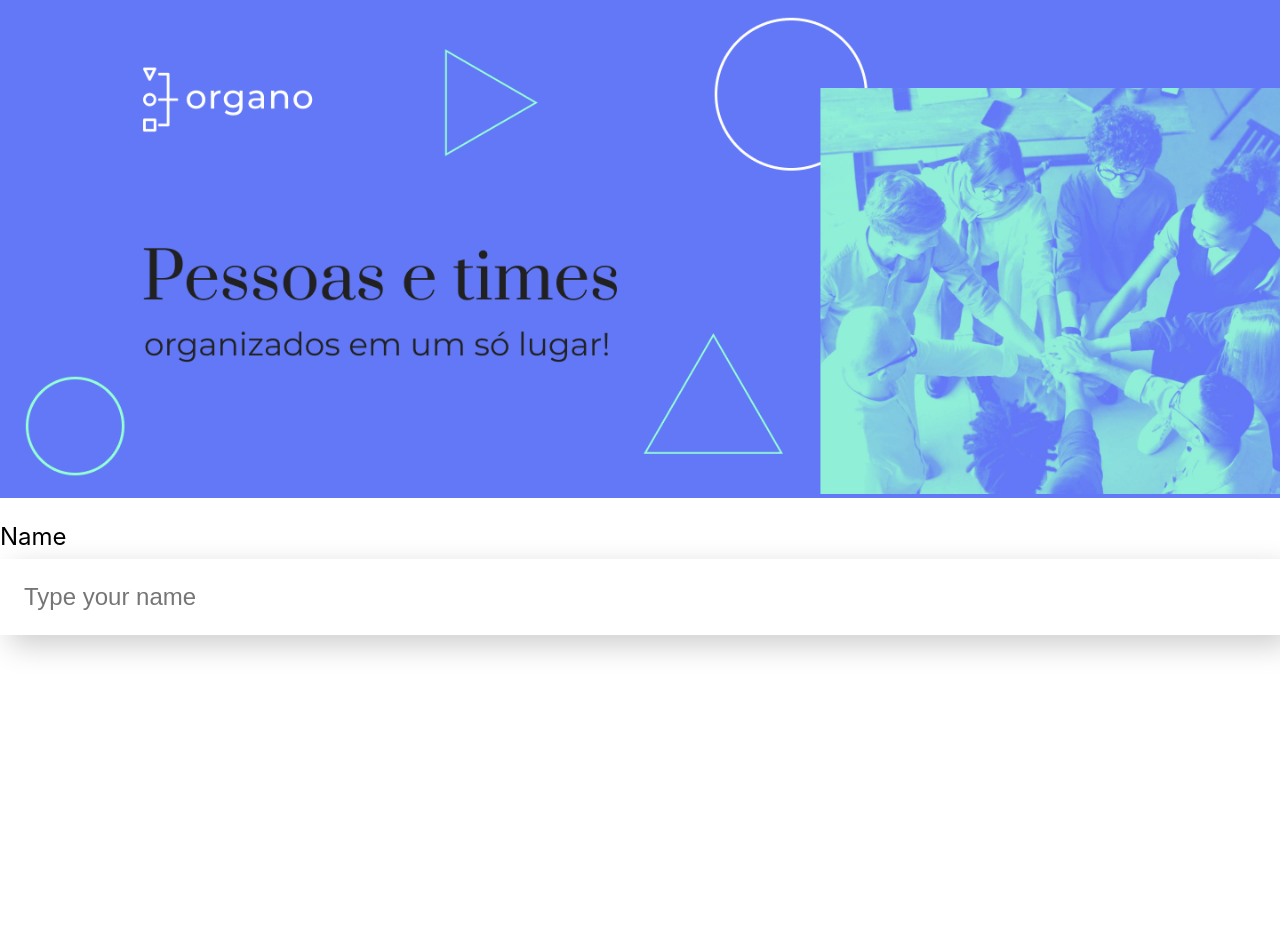
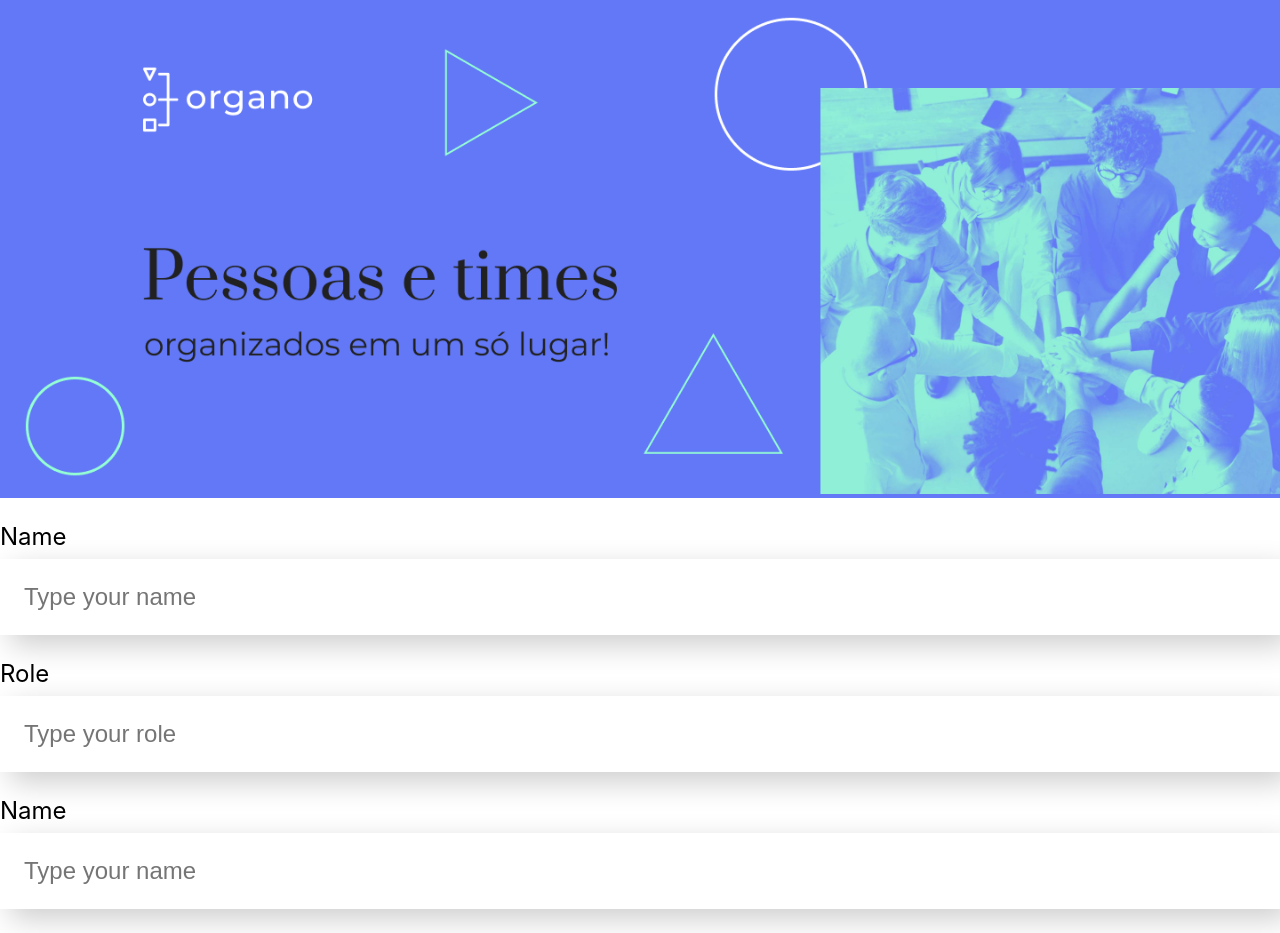
Before and after one commit to Jp9910/Hello-React, a React (Create React App) app: page / in a window 1280 px wide. Before the commit the page ends 800 px from the top, so only its background shows below. Built offline with nearby package versions, Linux system fonts and the light colour scheme.

Commit message:
Component properties (props)

```diff
--- a/src/App.js
+++ b/src/App.js
@@ -6,7 +6,9 @@ function App() {
   return (
     <div className="App">
       <Banner/>
-      <TextField/>
+      <TextField label="Name" placeholder="Type your name"/>
+      <TextField label="Role" placeholder="Type your role"/>
+      <TextField label="Name" placeholder="Type your name"/>
     </div>
   );
 }
--- a/src/components/TextField/TextField.js
+++ b/src/components/TextField/TextField.js
@@ -1,9 +1,9 @@
 import "./TextField.css"
-export const TextField =  () => {
+export const TextField =  (props) => {
     return (
         <div className="text-field">
-            <label>Name</label>
-            <input placeholder="Type your name"/>
+            <label>{props.label}</label>
+            <input placeholder={props.placeholder}/>
         </div>
     )
 }
```
